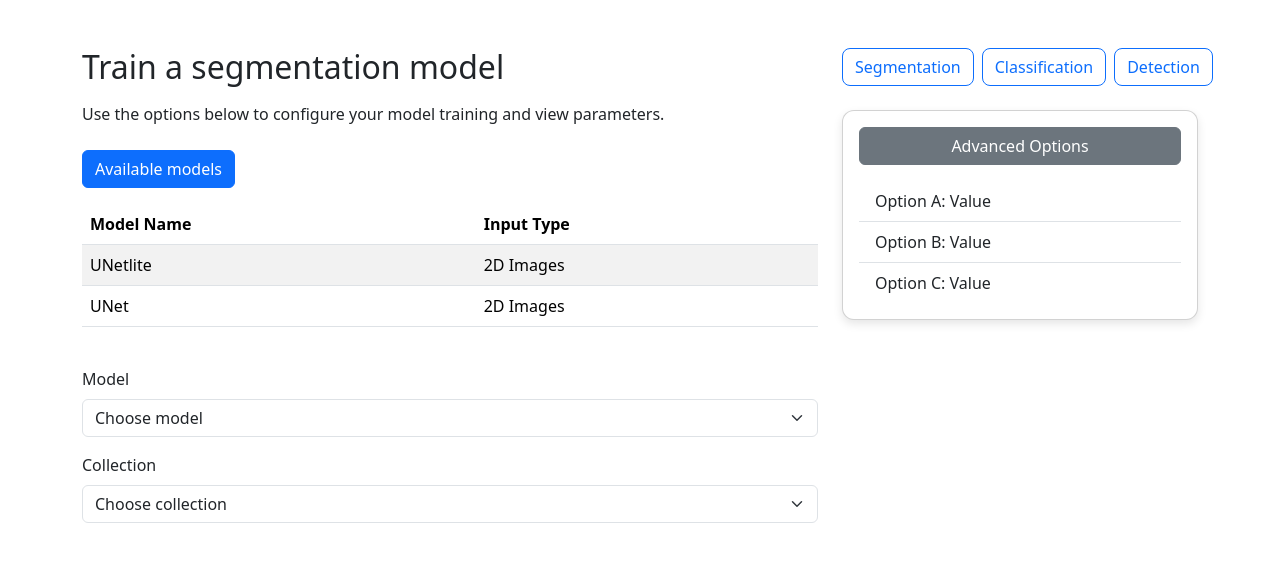
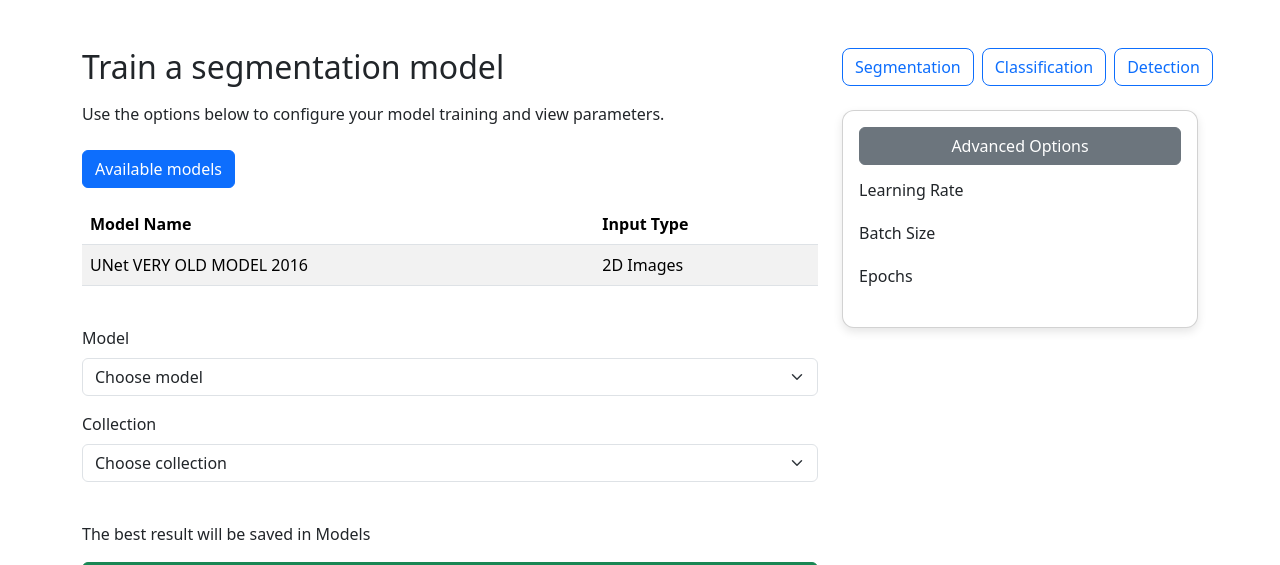
Before and after one commit to Xenobii/thothmalthia, a Flask app: page /train_model in a window 1280 px wide, after a click on "Advanced Options". Shown: the part 56-621 px from the top of the page. Run offline with Flask 3, Linux system fonts and the light colour scheme.

Commit message:
commiting before advanced break

```diff
--- a/app.py
+++ b/app.py
@@ -3,44 +3,89 @@ from flask import Flask, render_template, request
 app = Flask(__name__)
 
 
+MODE_INFO = {
+    "segmentation": {
+        "models": [
+            {
+                "name": "UNet VERY OLD MODEL 2016",
+                "id": "0",
+            }
+        ],
+        "collections": [
+            {
+                "name" : "nudes",
+                "num_samples": 5000
+            }
+        ]
+    },
+    "detection": {
+        "models": [
+            {
+                "name": "UNet VERY OLD MODEL 2016",
+                "id": "0",
+            }
+        ],
+        "collections": [
+            {
+                "name" : "nudes",
+                "num_samples": 5000
+            }
+        ]
+    },
+    "classification": {
+        "models": [
+            {
+                "name": "UNet VERY OLD MODEL 2016",
+                "id": "0",
+            }
+        ],
+        "collections": [
+            {
+                "name" : "nudes",
+                "num_samples": 5000
+            }
+        ]
+    },
+}
+
+
 @app.route("/")
 def index():
-    return render_template("index.html")
+    return render_template("index.html", is_homepage=True)
 
 
-@app.route('/train_model', methods=['GET'])
+@app.route('/train_model')
 def train_model():
     mode = request.args.get("category")
-    MODE_INFO = {
-        "segmentation": {
-            "models": [
-                ("UNetlite", "2D Images"),
-                ("UNet", "2D Images")
-            ]
-        },
-        "detection": {
-            "models": [
-                ("UNetlite", "2D Images"),
-                ("UNet", "2D Images")
-            ]
-        },
-        "classification": {
-            "models": [
-                ("UNetlite", "2D Images"),
-                ("UNet", "2D Images")
-            ]
-        },
-    }
+
     if mode is None:
         mode = "segmentation"
+
+    advanced_config = {
+        "learning_rate": {
+            "slider": "discrete",
+            "values": [0.00001, 0.0001, 0.001, 0.01, 0.1]
+        },
+        "batch_size": {
+            "slider": "discrete",
+            "values": [1, 2, 4, 8, 16, 32, 64]
+        },
+        "epochs": {
+            "slider": "continuous",
+            "min"   : 1,
+            "max"   : 100,
+            "step"  : 1
+        }
+    }
 
     data = MODE_INFO[mode]
 
     return render_template(
         "train_model.html",
         mode            = mode,
-        model_list      = data["models"],
-        collection_list = []
+        models          = data["models"],
+        collection_list = data["collections"],
+        advanced_config = advanced_config,
     )
 
 
@@ -79,14 +124,31 @@ def models():
         "models.html",
         mode       = mode,
         model_list = data["models"],
-        error = "test message"
+        error      = "test message"
     )
 
 @app.route('/inference')
-def inference(name):
+def inference():
+    name = request.args.get("name")
+    attributes = {
+        "name"      : name,
+        "Trained on": "ZLU-Leaper",
+        "mIoU"      : 72.3
+    }
+    results = [
+        {
+            "name" : name,
+            "image": "undefined",
+            "mask" : "undefined"
+        }
+    ]
+    print(results)
     return render_template(
         "inference.html",
-        name=name
+        attributes = attributes,
+        results    = results,
+        error      = "test",
+        success    = "Good"
     )
 
 
--- a/static/css/style.css
+++ b/static/css/style.css
@@ -172,3 +172,7 @@ th.sortable[aria-sort] {
         margin-bottom: 2rem;
     }
 }
+
+.advanced-param h6 {
+    margin-bottom: 0.5rem;
+}
--- a/templates/base.html
+++ b/templates/base.html
@@ -98,11 +98,12 @@
 
     <!-- Bootstrap JS -->
     <script
-      src="https://cdn.jsdelivr.net/npm/bootstrap@5.3.3/dist/js/bootstrap.bundle.min.js">
+        src="https://cdn.jsdelivr.net/npm/bootstrap@5.3.3/dist/js/bootstrap.bundle.min.js">
     </script>
 
     {% block scripts %}
         <script src="{{url_for('static', filename='sortTable.js')}}"></script>
+        <script src="{{url_for('static', filename='advanced_params.js')}}"></script>
     {% endblock %}
 </body>
 </html>
--- a/templates/models.html
+++ b/templates/models.html
@@ -75,8 +75,4 @@
     </div>
 </div>
 
-<script>
-
-</script>
-
 {% endblock %}
--- a/templates/train_model.html
+++ b/templates/train_model.html
@@ -26,10 +26,10 @@
                             </tr>
                         </thead>
                         <tbody>
-                            {% for name, type in model_list %}
+                            {% for model in models %}
                             <tr>
-                                <td>{{ name }}</td>
-                                <td>{{ type }}</td>
+                                <td>{{ model.name }}</td>
+                                <td>2D Images</td>
                             </tr>
                             {% endfor %}
                         </tbody>
@@ -42,16 +42,16 @@
                 <label for="modelSelect" class="form-label">Model</label>
                 <select class="form-select mb-3" id="modelSelect">
                     <option selected>Choose model</option>
-                    {% for name, _ in model_list %}
-                    <option>{{ name }}</option>
+                    {% for model in models %}
+                    <option>{{ model.name }}</option>
                     {% endfor %}
                 </select>
 
                 <label for="collectionSelect" class="form-label">Collection</label>
                 <select class="form-select" id="collectionSelect">
                     <option selected>Choose collection</option>
-                    {% for name in collection_list %}
-                    <option>{{ name }}</option>
+                    {% for collection in collection_list %}
+                    <option>{{ collection.name }}</option>
                     {% endfor %}
                 </select>
             </div>
@@ -88,21 +88,33 @@
 
             </div>
 
-            <!-- Bottom container: advanced options -->
+            <!-- Advanced Options -->
             <div class="card">
                 <div class="card-body">
-                    <button class="btn btn-secondary w-100 mb-3" type="button" data-bs-toggle="collapse" data-bs-target="#advancedOptions" aria-expanded="false" aria-controls="advancedOptions">
+                    <button class="btn btn-secondary w-100 mb-3" type="button"
+                            data-bs-toggle="collapse" data-bs-target="#advancedOptions">
                         Advanced Options
                     </button>
+
                     <div class="collapse" id="advancedOptions">
-                        <ul class="list-group list-group-flush">
-                            <li class="list-group-item">Option A: Value</li>
-                            <li class="list-group-item">Option B: Value</li>
-                            <li class="list-group-item">Option C: Value</li>
-                        </ul>
+
+                        {% for param, config in advanced_config.items() %}
+                        <div class="mb-4 advanced-param" data-param="{{param}}">
+
+                            <h6 class="text-capitalize">{{ param.replace('_',' ') }}</h6>
+
+                            <!-- Row 1: min/max numeric inputs -->
+                            <div class="row g-2 align-items-center mb-2">
+
+                            </div>
+                        </div>
+                        {% endfor %}
+
                     </div>
+
                 </div>
             </div>
+
 
         </div>
     </div>
```
Also changed, not shown: templates/infere_images.html (added, +9 -0 lines), templates/inference.html (+105 -0 lines), api.py (added), static/advanced_params.js (added).
